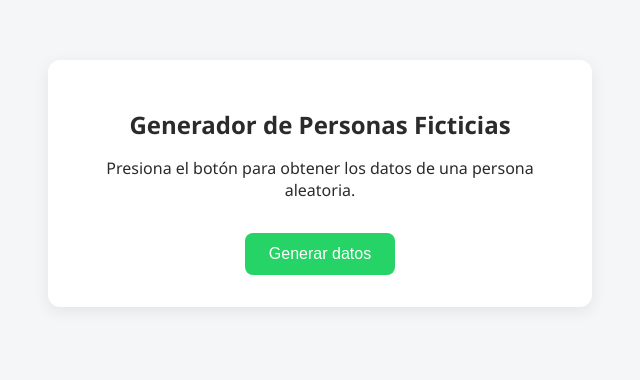
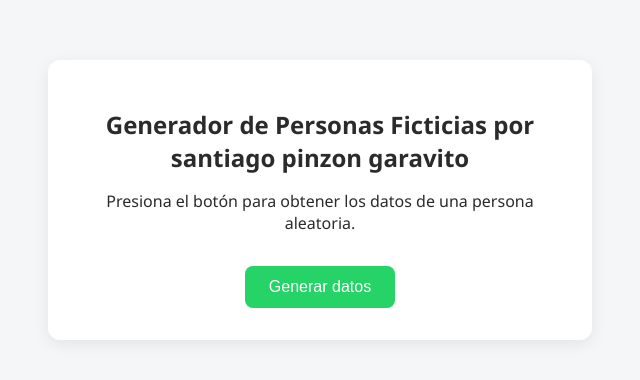
Before and after one commit to santipin7/SPG-DESPLIEGUE, a Flask app: page / in a window 1280 px wide. Shown: the top 380 px of the page, without its empty margins (320-960 px from the left). Run offline with Flask 3, Linux system fonts and the light colour scheme.

Commit message:
se añadio el creador

```diff
--- a/templates/index.html
+++ b/templates/index.html
@@ -7,7 +7,7 @@
 </head>
 <body>
     <div class="container center">
-        <h1>Generador de Personas Ficticias</h1>
+        <h1>Generador de Personas Ficticias por santiago pinzon garavito</h1>
         <p>Presiona el botón para obtener los datos de una persona aleatoria.</p>
 
         {% if error %}
```
Also changed, not shown: requirements.txt (renamed from requerimientos.txt), 1 other file.
